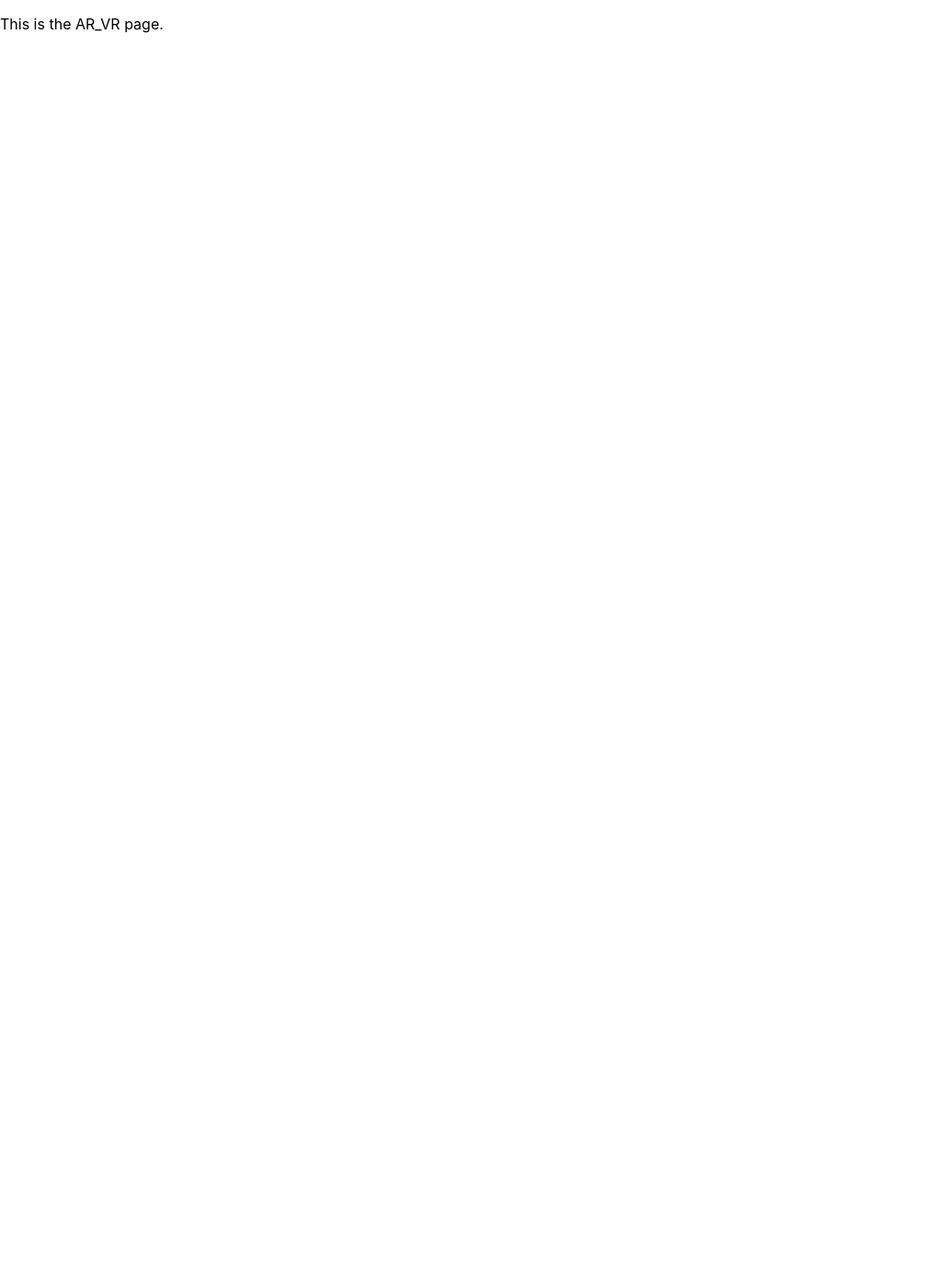
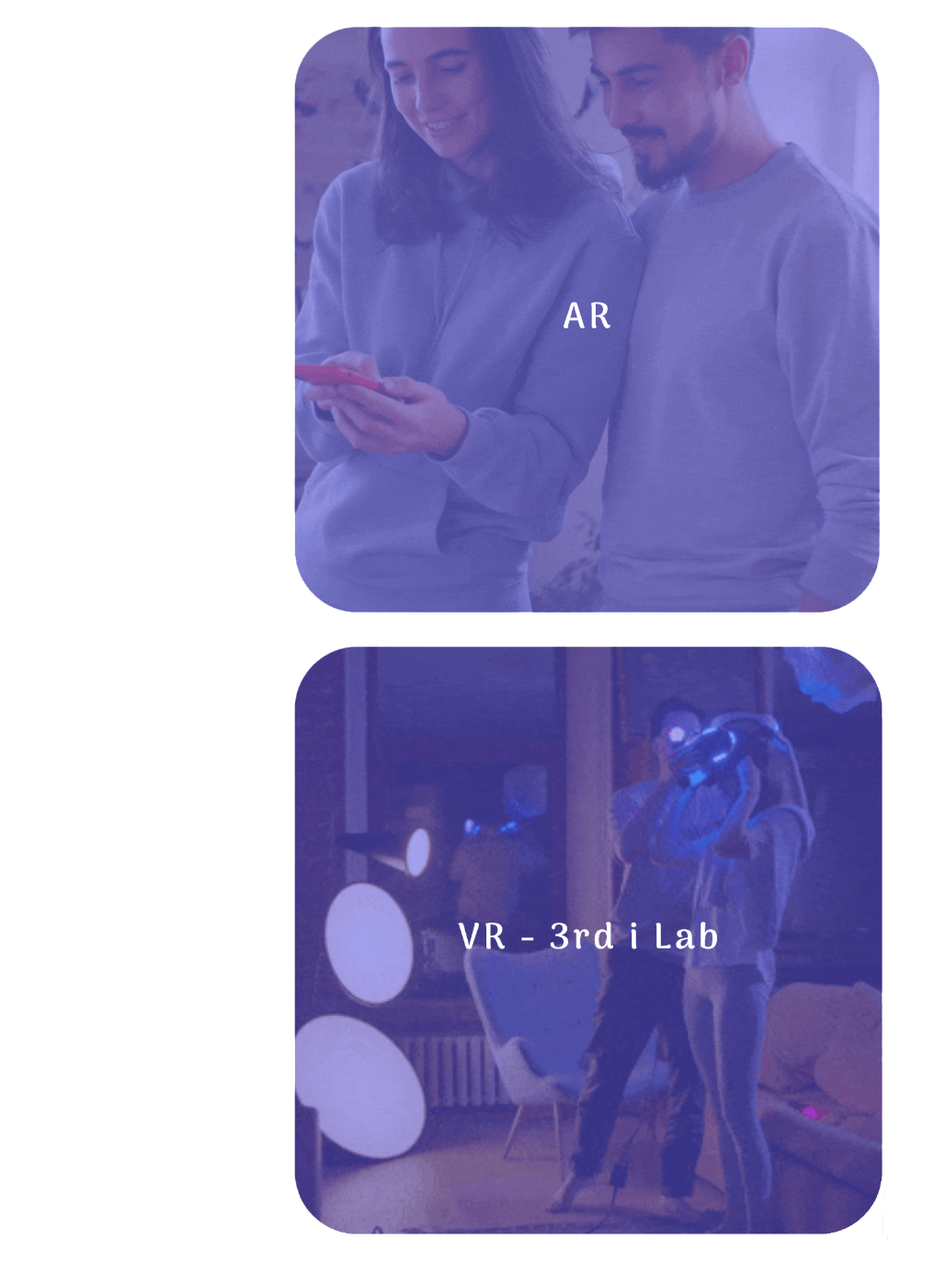
Before and after one commit to rebeccazeidenberg/private-repo, a React (Create React App) app in the folder frontend/: page /arvr in a window 1280 px wide. Shown: the whole page at 92% size, without its empty margins (0-1029 px from the left). Before the commit the page ends 800 px from the top, so only its background shows below. Built offline with nearby package versions, Linux system fonts and the light colour scheme.

Commit message:
Adds images to AR_VR page

```diff
--- a/frontend/src/components/pages/AR_VR.js
+++ b/frontend/src/components/pages/AR_VR.js
@@ -1,9 +1,12 @@
 import React from 'react';
+import ar from './../../img/ar.png'
+import vr from './../../img/vr.png'
 
 const AR_VR = () => {
     return(
-        <div>
-            <p>This is the AR_VR page.</p>
+        <div className="text-center">
+            <img src={ar} className="img-fluid px-4 pt-4 d-block mx-auto" width={700} heigt={700} alt="AR Video" />
+            <img src={vr} className="img-fluid p-4 d-block mx-auto" width={700} heigt={700} alt="VR Video" />
         </div>
     )
 }
--- a/frontend/src/index.js
+++ b/frontend/src/index.js
@@ -1,5 +1,6 @@
 import React from 'react';
 import ReactDOM from 'react-dom';
+import 'bootstrap/dist/css/bootstrap.min.css';
 import './index.css';
 import App from './App';
 import reportWebVitals from './reportWebVitals';
```
Also changed, not shown: frontend/src/img/ar.png (added), frontend/src/img/vr.png (added).
